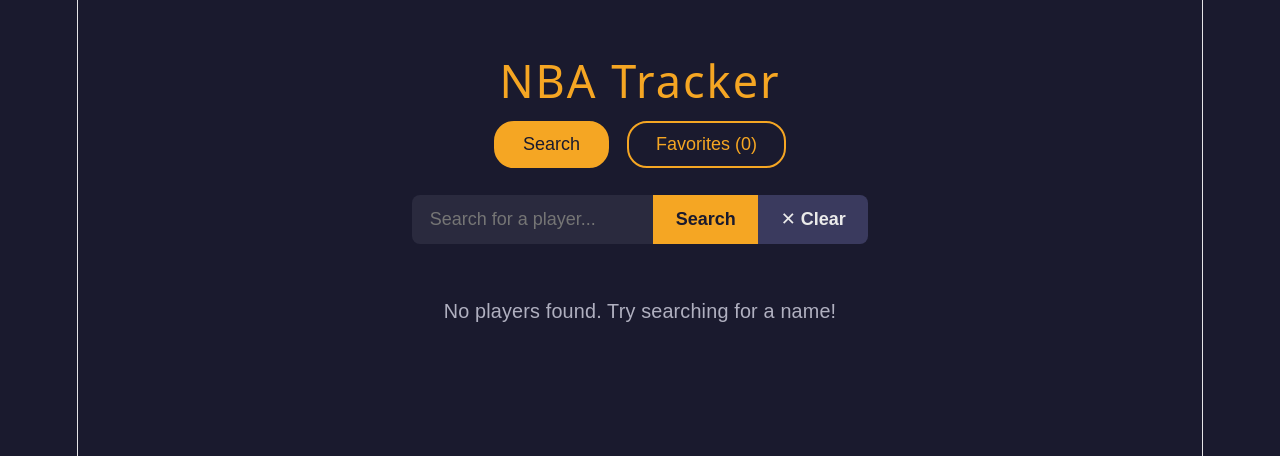
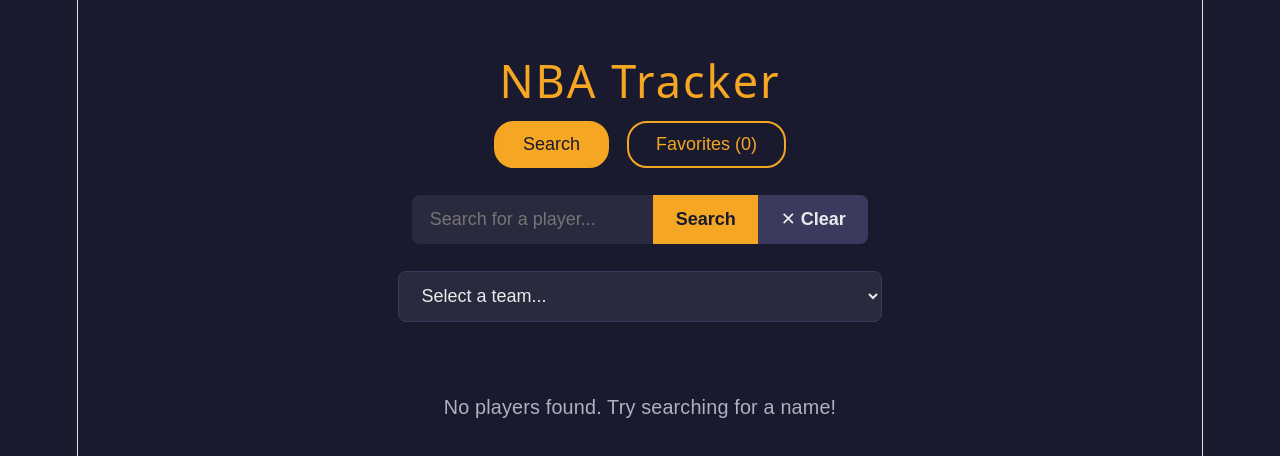
Before and after one commit to zanealadi/nba-tracker, a React (Vite) app in the folder frontend/: page / in a window 1280 px wide. Shown: the top 456 px of the page. Built offline with nearby package versions, Linux system fonts and the light colour scheme.

Commit message:
added teams list that shows current players by stat leading

```diff
--- a/frontend/src/App.css
+++ b/frontend/src/App.css
@@ -358,3 +358,25 @@
   display: block;
   margin: 0 auto 1rem auto;
 }
+
+.team-search select {
+  background-color: #2a2a3e;
+  color: #eaeaea;
+  border: 1px solid #3a3a5e;
+  border-radius: 8px;
+  padding: 0.75rem 1rem;
+  font-size: 1rem;
+  cursor: pointer;
+  width: 100%;
+  margin-bottom: 1rem;
+  transition: border-color 0.2s ease;
+}
+
+.team-search select:hover {
+  border-color: #f5a623;
+}
+
+.team-search select:focus {
+  outline: none;
+  border-color: #f5a623;
+}
--- a/frontend/src/App.jsx
+++ b/frontend/src/App.jsx
@@ -5,6 +5,8 @@
 import PlayerDetails from './components/PlayerDetails'
 import FavoritesPage from './components/FavoritesPage'
 import CompareView from './components/CompareView'
+import TeamSearch from './components/TeamSearch'
+import StatsCard from './components/StatsCard'
 
 function App() {
   const [players, setPlayers] = useState([])
@@ -12,13 +14,16 @@
   const [currentPage, setCurrentPage] = useState('search')
   const [favoritedMap, setFavoritedMap] = useState(new Map())
   const [compareList, setCompareList] = useState([])
+  const [teamMode, setTeamMode] = useState(false)
 
   function clearSearch() {
     setPlayers([])
     setSelectedPlayer(null)
+    setTeamMode(false)
   }
 
   function handleSearch(term) {
+    setTeamMode(false)
     const trimmed = term.trim()
     const searchWord = trimmed.split(' ').pop()
 
@@ -95,6 +100,24 @@
     setCurrentPage('search')
   }
 
+  function handleTeamSelect(team) {
+    if (!team) {
+      setPlayers([])
+      return
+    }
+    fetch('http://localhost:8080/api/players/team-stats?team=' + team.abbreviation)
+      .then(response => response.json())
+      .then(data => {
+        setPlayers(data.data || [])
+        setSelectedPlayer(null)
+        setTeamMode(true)
+      })
+      .catch(error => {
+        console.error('Team fetch failed:', error)
+        setPlayers([])
+      })
+  }
+
   return (
     <div className="App">
       <h1>NBA Tracker</h1>
@@ -121,8 +144,13 @@
       {currentPage === 'search' ? (
         <div>
           <SearchBar onSearch={handleSearch} onClear={clearSearch}/>
+          <TeamSearch onTeamSelect={handleTeamSelect}/>
           {selectedPlayer ? (
             <PlayerDetails player={selectedPlayer} onBack={() => setSelectedPlayer(null)} />
+          ) : teamMode ? (
+            players.map((stat, index) => (
+              <StatsCard key={index} stat={stat} />
+            ))
           ) : (
             players.map(player => (
               <PlayerCard
@@ -136,7 +164,7 @@
               />
             ))
           )}
-          {players.length === 0 && <p className="empty-state">No players found. Try searching for a name!</p>}
+          {players.length === 0 && !selectedPlayer && <p className="empty-state">No players found. Try searching for a name!</p>}
         </div>
       ) :  currentPage === 'favorites'  ? (
       <FavoritesPage
--- /dev/null
+++ b/frontend/src/components/StatsCard.jsx
@@ -0,0 +1,15 @@
+function StatsCard({ stat, onSelect }) {
+  return (
+    <div className="player-card" onClick={() => onSelect && onSelect(stat)}>
+      <h3>{stat.playerName}</h3>
+      <p>Position: {stat.position}</p>
+      <p>Team: {stat.team}</p>
+      <p>PPG: {(stat.points / stat.games).toFixed(1)}</p>
+      <p>APG: {(stat.assists / stat.games).toFixed(1)}</p>
+      <p>RPG: {(stat.totalRb / stat.games).toFixed(1)}</p>
+      <p>Games: {stat.games}</p>
+    </div>
+  )
+}
+
+export default StatsCard
--- /dev/null
+++ b/frontend/src/components/TeamSearch.jsx
@@ -0,0 +1,19 @@
+import teams from '../data/teams'
+
+function TeamSearch({ onTeamSelect }) {
+  return (
+    <div className="team-search">
+        <select onChange={(e) => {
+        const team = teams.find(t => t.id === Number(e.target.value))
+        if (team) onTeamSelect(team)
+        }}>
+        <option value="">Select a team...</option>
+        {teams.map(team => (
+            <option key={team.id} value={team.id}>{team.name}</option>
+        ))}
+        </select>
+    </div>
+  )
+}
+
+export default TeamSearch
--- /dev/null
+++ b/frontend/src/data/teams.js
@@ -0,0 +1,34 @@
+const teams = [
+  { id: 1, name: "Atlanta Hawks", abbreviation: "ATL" },
+  { id: 2, name: "Boston Celtics", abbreviation: "BOS" },
+  { id: 3, name: "Brooklyn Nets", abbreviation: "BKN" },
+  { id: 4, name: "Charlotte Hornets", abbreviation: "CHA" },
+  { id: 5, name: "Chicago Bulls", abbreviation: "CHI" },
+  { id: 6, name: "Cleveland Cavaliers", abbreviation: "CLE" },
+  { id: 7, name: "Dallas Mavericks", abbreviation: "DAL" },
+  { id: 8, name: "Denver Nuggets", abbreviation: "DEN" },
+  { id: 9, name: "Detroit Pistons", abbreviation: "DET" },
+  { id: 10, name: "Golden State Warriors", abbreviation: "GSW" },
+  { id: 11, name: "Houston Rockets", abbreviation: "HOU" },
+  { id: 12, name: "Indiana Pacers", abbreviation: "IND" },
+  { id: 13, name: "LA Clippers", abbreviation: "LAC" },
+  { id: 14, name: "Los Angeles Lakers", abbreviation: "LAL" },
+  { id: 15, name: "Memphis Grizzlies", abbreviation: "MEM" },
+  { id: 16, name: "Miami Heat", abbreviation: "MIA" },
+  { id: 17, name: "Milwaukee Bucks", abbreviation: "MIL" },
+  { id: 18, name: "Minnesota Timberwolves", abbreviation: "MIN" },
+  { id: 19, name: "New Orleans Pelicans", abbreviation: "NOP" },
+  { id: 20, name: "New York Knicks", abbreviation: "NYK" },
+  { id: 21, name: "Oklahoma City Thunder", abbreviation: "OKC" },
+  { id: 22, name: "Orlando Magic", abbreviation: "ORL" },
+  { id: 23, name: "Philadelphia 76ers", abbreviation: "PHI" },
+  { id: 24, name: "Phoenix Suns", abbreviation: "PHX" },
+  { id: 25, name: "Portland Trail Blazers", abbreviation: "POR" },
+  { id: 26, name: "Sacramento Kings", abbreviation: "SAC" },
+  { id: 27, name: "San Antonio Spurs", abbreviation: "SAS" },
+  { id: 28, name: "Toronto Raptors", abbreviation: "TOR" },
+  { id: 29, name: "Utah Jazz", abbreviation: "UTA" },
+  { id: 30, name: "Washington Wizards", abbreviation: "WAS" }
+]
+
+export default teams
```
Also changed, not shown: 2 other files (tests, documents, lock files or other folders).
